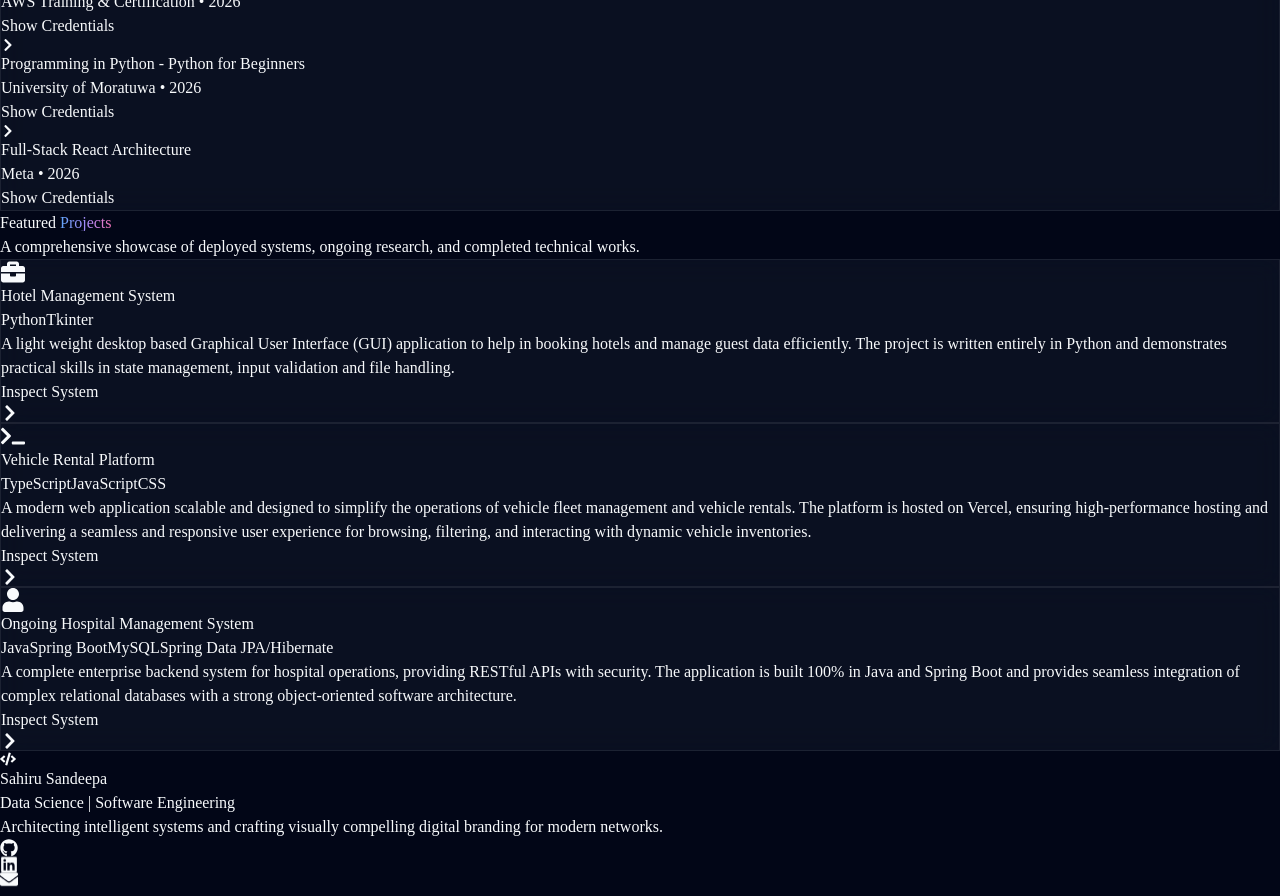
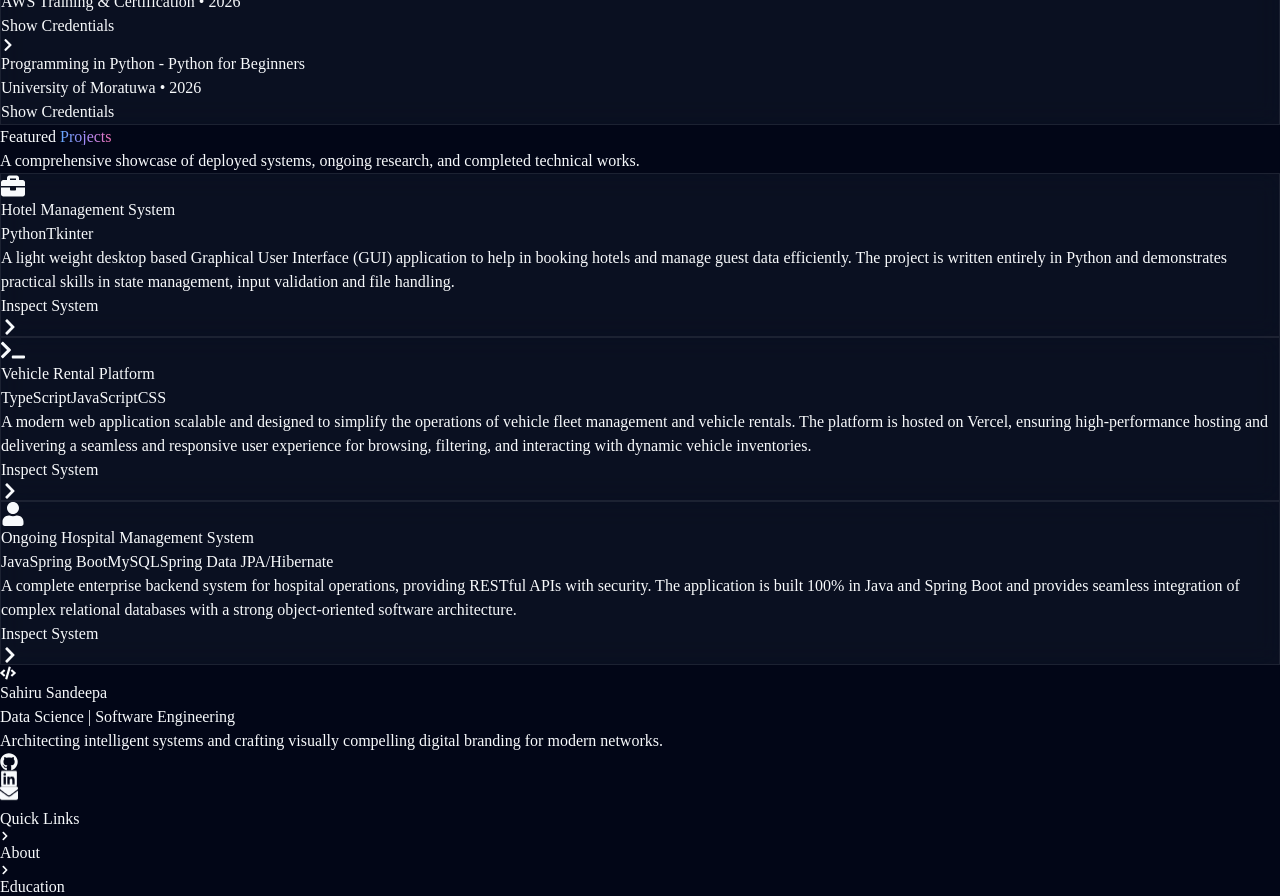
Before and after one commit to Sahiru1010/MyPortfolio, a React (Vite) app in the folder sahiru-portfolio/: page / in a window 1280 px wide. Shown: the part 1180-2076 px from the top of the page. Built offline with nearby package versions, Linux system fonts and the light colour scheme.

Commit message:
Remove unused certificate entry and clean up file paths for consistency

```diff
--- a/sahiru-portfolio/src/App.jsx
+++ b/sahiru-portfolio/src/App.jsx
@@ -87,13 +87,7 @@ export default function App() {
       year: '2026',
       file: 'Python_for_Beginners_E-Certificate.pdf' // <-- Removed the "/"
     },
-    {
-      id: 3,
-      title: 'Full-Stack React Architecture',
-      issuer: 'Meta',
-      year: '2026',
-      file: 'react-cert.pdf' // <-- Removed the "/"
-    }
+
   ];
 
   const galleryRef = useRef(null);
```
